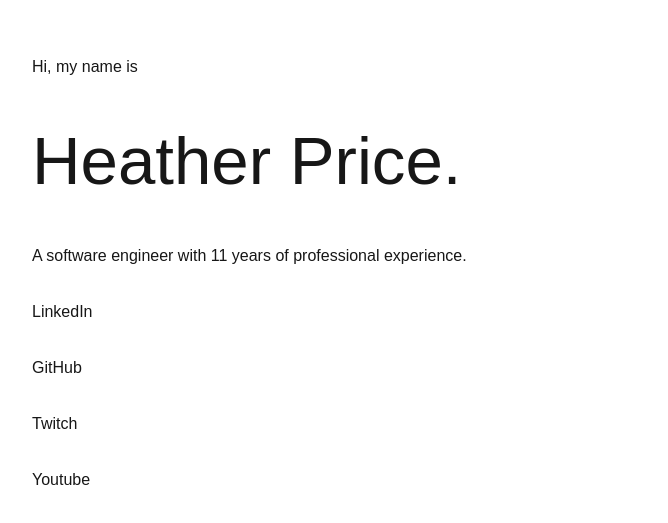
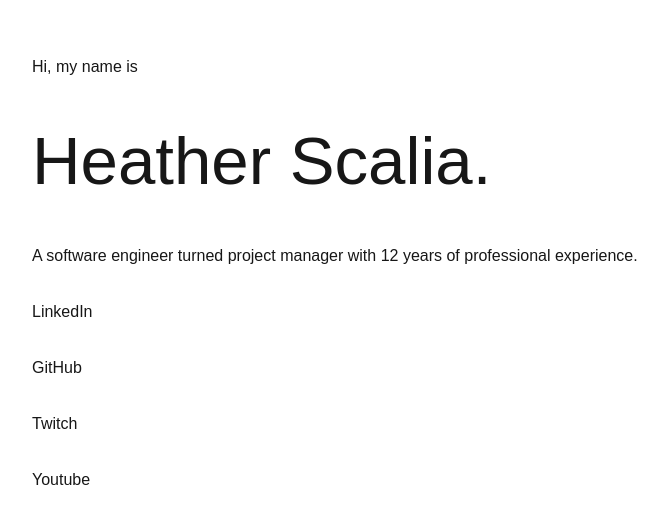
Before and after one commit to heatherpriceonline/heatherpriceonline.github.io, a Next.js app: page / in a window 1280 px wide. Shown: the part 109-632 px from the top of the page, without its empty margins (48-716 px from the left). Built offline with nearby package versions, Linux system fonts and the light colour scheme; a web font is replaced by a local one.

Commit message:
update name

```diff
--- a/src/app/layout.tsx
+++ b/src/app/layout.tsx
@@ -1,22 +1,22 @@
-import type { Metadata } from "next";
-import localFont from "next/font/local";
-import { Kode_Mono } from "next/font/google";
-import "./globals.css";
+import type { Metadata } from 'next';
+import localFont from 'next/font/local';
+import { Kode_Mono } from 'next/font/google';
+import './globals.css';
 
 const geistMono = localFont({
-  src: "./fonts/GeistMonoVF.woff",
-  variable: "--font-geist-mono",
-  weight: "100 900",
+  src: './fonts/GeistMonoVF.woff',
+  variable: '--font-geist-mono',
+  weight: '100 900',
 });
 
 const kodeMono = Kode_Mono({
-  subsets: ["latin"],
-  display: "swap",
+  subsets: ['latin'],
+  display: 'swap',
 });
 
 export const metadata: Metadata = {
-  title: "Heather Price Portfolio",
-  description: "Under Construction",
+  title: 'Heather Scalia Portfolio',
+  description: 'Technical Project Manager portfolio',
 };
 
 export default function RootLayout({
--- a/src/app/page.tsx
+++ b/src/app/page.tsx
@@ -3,8 +3,11 @@ export default function Home() {
     <div className="grid grid-rows-[20px_1fr_20px] min-h-screen p-8 pb-20 gap-16 sm:p-20 font-[family-name:var(--font-geist-sans)]">
       <main className="flex flex-col gap-8 row-start-2 sm:items-start">
         <h3>Hi, my name is</h3>
-        <h1>Heather Price.</h1>
-        <p>A software engineer with 11 years of professional experience.</p>
+        <h1>Heather Scalia.</h1>
+        <p>
+          A software engineer turned project manager with 12 years of
+          professional experience.
+        </p>
         <a
           href="https://www.linkedin.com/in/heather-price-40803761/"
           target="_blank"
```
